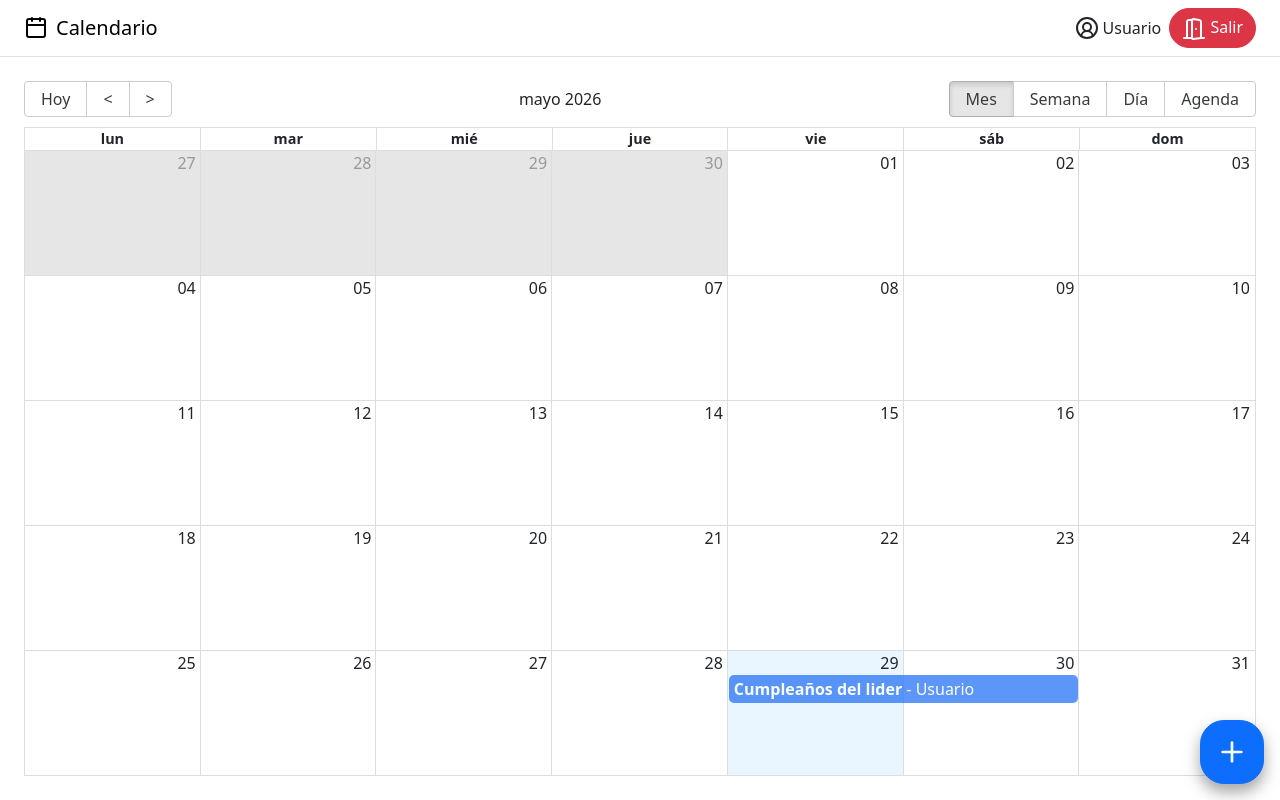
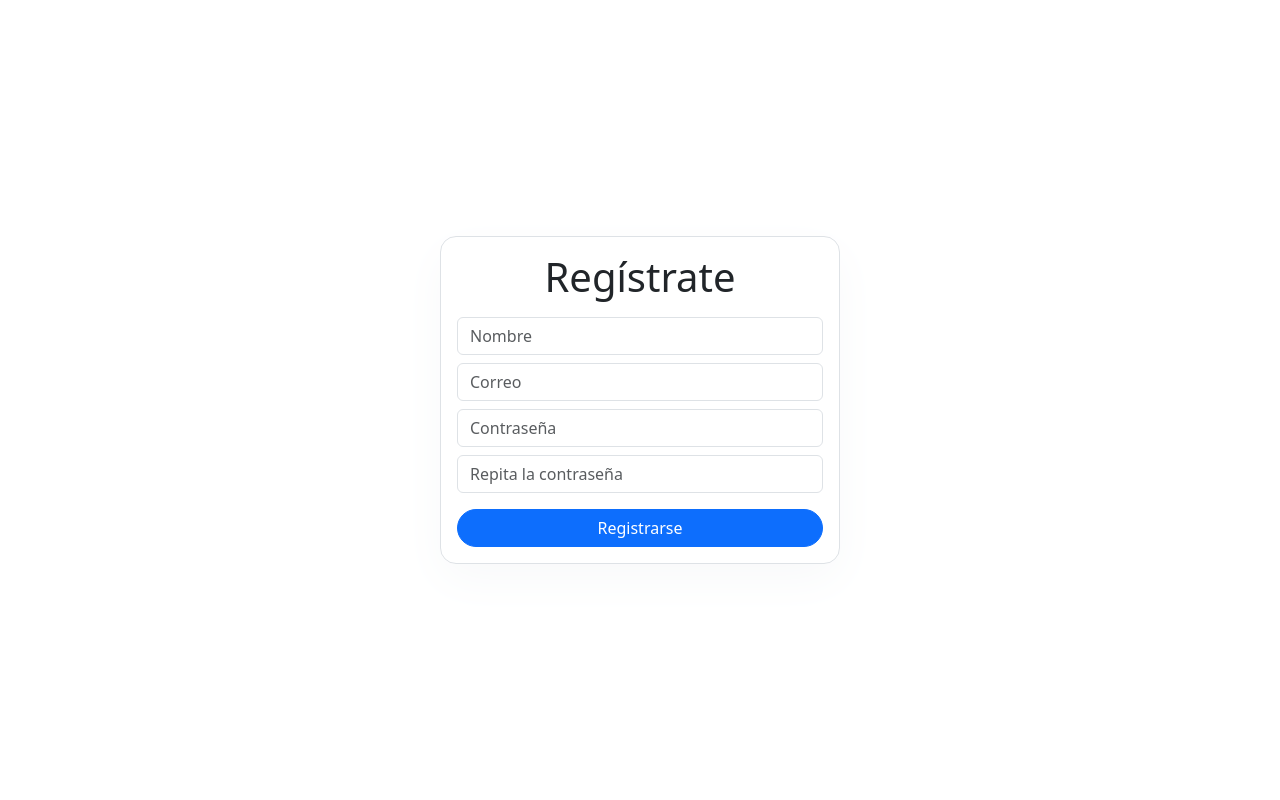
Before and after one commit to pipe753951/08-react-mern-calendar-frontend, a React (Vite) app: page /auth/register in a window 1280 px wide. Before the commit this address led to /. Built offline with nearby package versions, Linux system fonts and the light colour scheme.

Commit message:
Finishing lesson #402, implementing useForm in form pages.

```diff
--- a/src/auth/pages/login/LoginPage.tsx
+++ b/src/auth/pages/login/LoginPage.tsx
@@ -1,17 +1,44 @@
+import type React from "react";
+
+import useForm from "../../../shared/hooks/useForm";
+
 const LoginPage = function () {
+  const { formState, changeInput } = useForm(
+    { email: "", password: "" },
+    {
+      email: () => null,
+      password: (value) => (value !== "123" ? "No válido" : null),
+    },
+  );
+
+  const handleSubmit = (event: React.SubmitEvent<HTMLFormElement>) => {
+    event.preventDefault();
+    console.debug({ event, formState });
+  };
+
   return (
     <>
       <h1 className="mb-3 text-center">Iniciar sesión</h1>
 
-      <form>
+      <form onSubmit={handleSubmit}>
         <div className="form-group mb-2">
-          <input type="text" className="form-control" placeholder="Correo" />
+          <input
+            type="text"
+            className="form-control"
+            placeholder="Correo"
+            name="email"
+            value={formState.email}
+            onChange={changeInput}
+          />
         </div>
         <div className="form-group mb-2">
           <input
             type="password"
             className="form-control"
             placeholder="Contraseña"
+            name="password"
+            value={formState.password}
+            onChange={changeInput}
           />
         </div>
         <div className="form-group auth-actions">
--- a/src/auth/pages/register/RegisterPage.tsx
+++ b/src/auth/pages/register/RegisterPage.tsx
@@ -1,14 +1,42 @@
+import useForm from "../../../shared/hooks/useForm";
+
 const RegisterPage = function () {
+  const { formState, changeInput } = useForm({
+    name: "",
+    email: "",
+    password: "",
+    confirmedPassword: "",
+  });
+
+  const handleSubmit = (event: React.SubmitEvent<HTMLFormElement>) => {
+    event.preventDefault();
+    console.debug({ event, formState });
+  };
+
   return (
     <>
       <h1 className="mb-3 text-center">Regístrate</h1>
 
-      <form>
+      <form onSubmit={handleSubmit}>
         <div className="form-group mb-2">
-          <input type="text" className="form-control" placeholder="Nombre" />
+          <input
+            type="text"
+            className="form-control"
+            placeholder="Nombre"
+            name="name"
+            value={formState.name}
+            onChange={changeInput}
+          />
         </div>
         <div className="form-group mb-2">
-          <input type="email" className="form-control" placeholder="Correo" />
+          <input
+            type="email"
+            className="form-control"
+            placeholder="Correo"
+            name="email"
+            value={formState.email}
+            onChange={changeInput}
+          />
         </div>
 
         <div className="form-group mb-2">
@@ -16,6 +44,9 @@ const RegisterPage = function () {
             type="password"
             className="form-control"
             placeholder="Contraseña"
+            name="password"
+            value={formState.password}
+            onChange={changeInput}
           />
         </div>
 
@@ -24,6 +55,9 @@ const RegisterPage = function () {
             type="password"
             className="form-control"
             placeholder="Repita la contraseña"
+            name="confirmedPassword"
+            value={formState.confirmedPassword}
+            onChange={changeInput}
           />
         </div>
 
--- a/src/router/app.router.tsx
+++ b/src/router/app.router.tsx
@@ -10,7 +10,7 @@ import LoginPage from "../auth/pages/login/LoginPage";
 import RegisterPage from "../auth/pages/register/RegisterPage";
 
 const AppRouter = function () {
-  const authStatus: AuthStatus = "authenticated" as AuthStatus;
+  const authStatus: AuthStatus = "not-authenticated" as AuthStatus;
 
   return (
     <BrowserRouter>
--- /dev/null
+++ b/src/shared/hooks/useForm.tsx
@@ -0,0 +1,87 @@
+import { useMemo, useState } from "react";
+
+type FormValidationResults = Record<string, string | null>;
+
+/**
+ * Hook to handle form values.
+ * @param initialForm The initial form values, this defines the form values validations.
+ * @param formValidations A object containing a array with a callback to validate the value, and a error message to throw if validation fails.
+ * @returns A object containing form values, form editing methods, and validation information.
+ */
+const useForm = function <FormObject extends Record<string, unknown>>(
+  initialForm: FormObject,
+  formValidations?: {
+    [Property in keyof FormObject]: (
+      value: FormObject[Property],
+    ) => string | null;
+  },
+) {
+  const [formState, setFormState] = useState<FormObject>(initialForm);
+
+  const formValidationResults = useMemo<FormValidationResults>(() => {
+    if (!formValidations) return {};
+
+    const validatedFormValues: FormValidationResults = {};
+
+    const formFieldsToValidate = Object.keys(
+      formValidations,
+    ) as (keyof typeof formState)[];
+
+    formFieldsToValidate.forEach((formField) => {
+      const validateFormField = formValidations[formField];
+
+      validatedFormValues[formField as string] = validateFormField(
+        formState[formField],
+      );
+    });
+
+    return validatedFormValues;
+  }, [formState, formValidations]);
+
+  const isFormValid = useMemo<boolean>(() => {
+    if (!formValidations) return true;
+
+    Object.keys(formValidationResults).forEach((formValue) => {
+      if (formValidationResults[formValue] !== null) return false;
+    });
+
+    return true;
+  }, [formValidationResults, formValidations]);
+
+  const changeInput = ({
+    target,
+  }: {
+    target: { name: keyof FormObject | string; value: unknown };
+  }) => {
+    const { name, value } = target;
+
+    if (!formState[name] && formState[name] !== "") {
+      if (!name) throw new Error("You didn't provided a input name");
+      console.debug(name);
+
+      throw new Error(
+        `Input "${name as string}" doesn't exist on formState of useForm`,
+      );
+    }
+
+    setFormState({
+      ...formState,
+      [name]: value,
+    });
+  };
+
+  const resetForm = () => {
+    setFormState(initialForm);
+  };
+
+  return {
+    changeInput,
+    resetForm,
+
+    formState,
+    formValidationResults,
+    isFormValid,
+  };
+};
+
+export default useForm;
```
